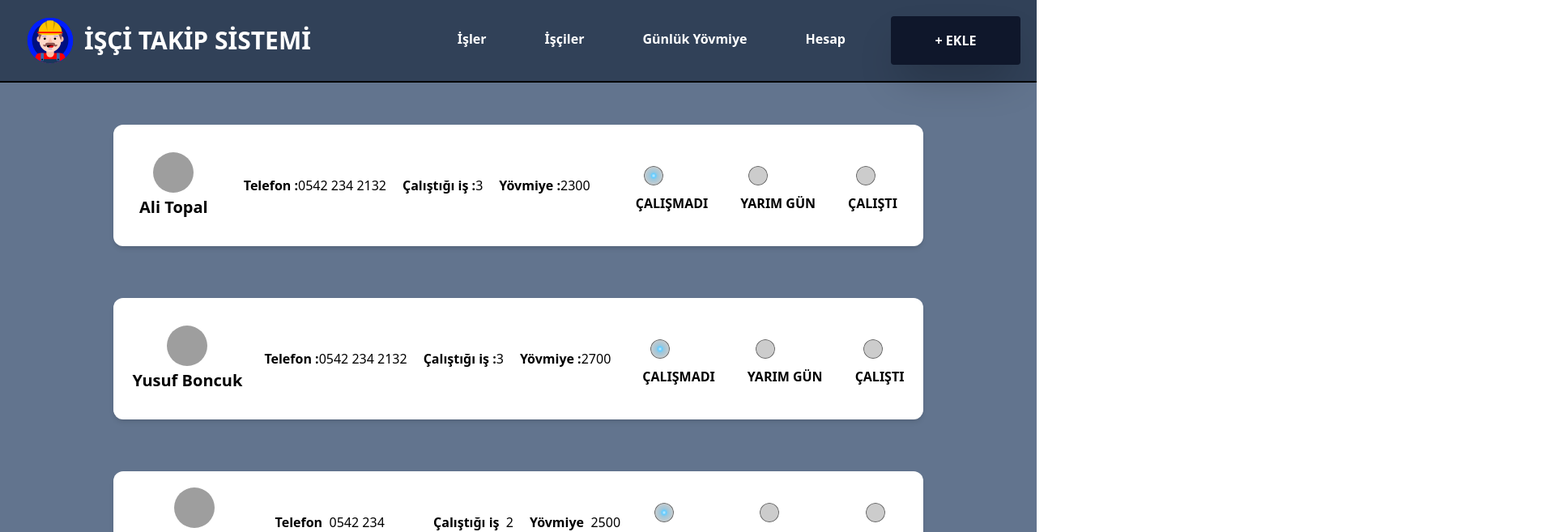
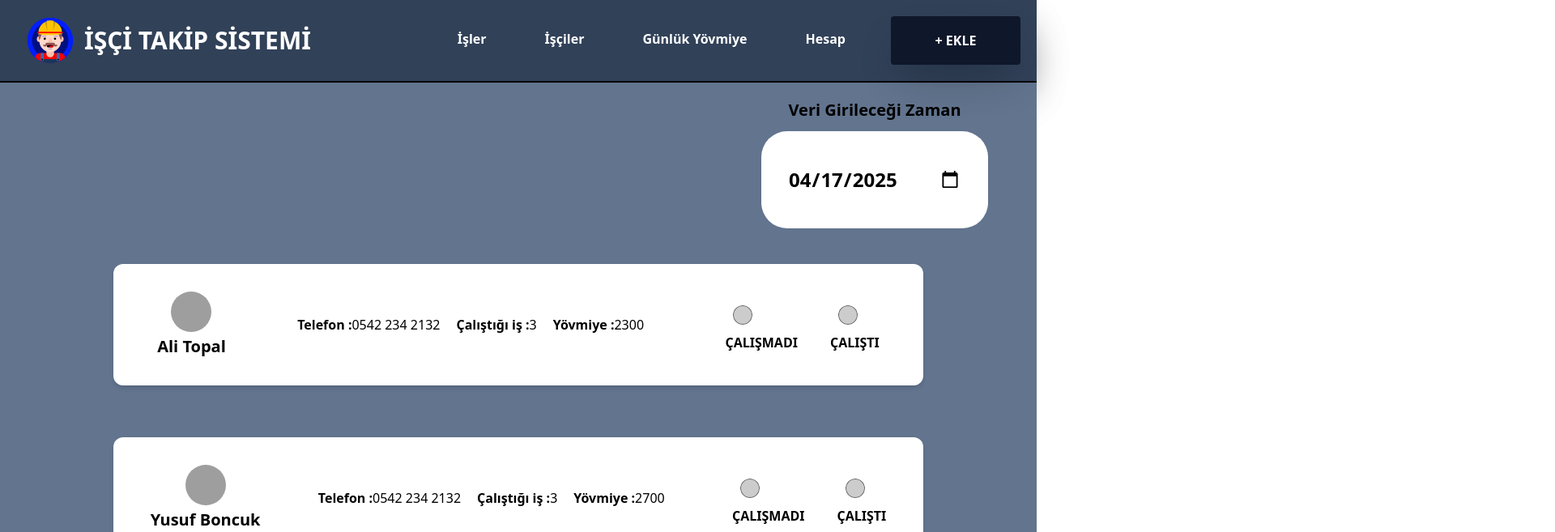
Before and after one commit to zafergnes/isci_takip_sistemi, a React (Vite) app in the folder frontend/: page /worker-input in a window 1280 px wide. Shown: the top 657 px of the page at 81% size, 1920 px wide, since content can reach past the window. Built offline with nearby package versions, Linux system fonts and the light colour scheme; grey boxes are pictures that could not be loaded.

Commit message:
frontend_asama_2_duzeltme

```diff
--- a/frontend/src/components/WorkerInput.jsx
+++ b/frontend/src/components/WorkerInput.jsx
@@ -1,8 +1,15 @@
-import React from 'react'
-import { Link } from 'react-router-dom';
+import React, { useState } from "react";
+import { Link } from "react-router-dom";
 import styled from "styled-components";
 
-const WorkerInput = ({workers}) => {
+const WorkerInput = ({ workers }) => {
+  // 1. State'i tanımla
+  const [selectedOption, setSelectedOption] = useState("");
+
+  // 2. Radio değişim handler'ı
+  const handleRadioChange = (e) => {
+    setSelectedOption(e.target.value);
+  };
   return (
     <>
       <div className="flex justify-center mx-auto p-5">
@@ -36,8 +43,10 @@ const WorkerInput = ({workers}) => {
                         <input
                           name="radio"
                           type="radio"
+                          value="option1"
                           className="input flex"
-                          defaultChecked
+                          checked={selectedOption === "option1"}
+                          onChange={handleRadioChange}
                         />
                         <b>ÇALIŞMADI</b>
                       </fieldset>
@@ -45,18 +54,21 @@ const WorkerInput = ({workers}) => {
 
                     <div>
                       <fieldset id={workers.id}>
-                        <input name="radio" type="radio" className="input" />
-                        <b>YARIM GÜN</b>
-                      </fieldset>
-                    </div>
-
-                    <div>
-                      <fieldset id={workers.id}>
-                        <input name="radio" type="radio" className="input" />
+                        <input
+                          name="radio"
+                          type="radio"
+                          className="input"
+                          value="option2"
+                          checked={selectedOption === "option2"}
+                          onChange={handleRadioChange}
+                        />
                         <b>ÇALIŞTI</b>
                       </fieldset>
                     </div>
                   </form>
+                  {/* verilere erişme */}
+                  {/* {selectedOption === "option1" && <div>çalışmadı</div>}
+                  {selectedOption === "option2" && <div>çalıştı</div>} */}
                 </div>
               </div>
             </StyledWrapper>
@@ -65,7 +77,7 @@ const WorkerInput = ({workers}) => {
       </div>
     </>
   );
-}
+};
 const StyledWrapper = styled.div`
   .input {
     -webkit-appearance: none;
@@ -119,4 +131,4 @@ const StyledWrapper = styled.div`
     background-position: 0 -24px;
   }
 `;
-export default WorkerInput
+export default WorkerInput;
--- a/frontend/src/pages/CreateWork.jsx
+++ b/frontend/src/pages/CreateWork.jsx
@@ -49,17 +49,15 @@ const CreateWork = () => {
           <select
             className="bg-white rounded h-10 my-2 p-2"
             value={newWork.work_status}
-            onChange={(e) => setNewWork({ ...newWork, status: e.target.value })}
+            onChange={(e) =>
+              setNewWork({ ...newWork, work_status: e.target.value })
+            }
           >
-            <option value="1" default disabled>
+            <option value="" default disabled>
               İş Durumu Seç
             </option>
-            {status.map((x, i) => {
-              return (
-                <option key={i} value={x.text}>
-                  {x.text}
-                </option>
-              );
+            {status.map((x) => {
+              return <option value={x.text}>{x.text}</option>;
             })}
           </select>
           <div className="mt-5 justify-end ">
--- a/frontend/src/pages/WorkersInput.jsx
+++ b/frontend/src/pages/WorkersInput.jsx
@@ -1,8 +1,18 @@
-import React from 'react'
+import React, { useState } from "react";
 import styled from "styled-components";
-import WorkerInput from '../components/WorkerInput';
+import WorkerInput from "../components/WorkerInput";
+import Button from "@mui/material/Button";
 
 const WorkersInput = () => {
+  const getTodayDate = () => {
+    const today = new Date();
+    const year = today.getFullYear();
+    const month = String(today.getMonth() + 1).padStart(2, "0"); // Aylar 0-11 arası
+    const day = String(today.getDate()).padStart(2, "0");
+    return `${year}-${month}-${day}`;
+  };
+  const [selectedDate, setSelectedDate] = useState(getTodayDate());
+
   const workers = [
     //fake data
     {
@@ -79,14 +89,34 @@ const WorkersInput = () => {
     },
   ];
   return (
+    <div className="grid sm:grid-cols-2 md:grid-cols-1 gap 5">
+      <div className="m-auto gap-5 text-center w-500">
+        <p className=" font-bold text-xl m-auto mb-3">
+          {" "}
+          Veri Girileceği Zaman{" "}
+        </p>
+        <input
+          type="date"
+          value={selectedDate}
+          onChange={(e) => setSelectedDate(e.target.value)}
+          className="flex items-center justify-center w-70 h-30 m-auto bg-white rounded-4xl text-2xl font-bold mb-3"
+        />
+      </div>
 
-    <div className='grid sm:grid-cols-2 md:grid-cols-1 gap 5'>
-      {
-        workers.map((x,i)=>{
-          return <WorkerInput workers={x}/>
-        })
-      }
-
+      {workers.map((x, i) => {
+        return <WorkerInput workers={x} />;
+      })}
+      <div className="flex justify-center items-center ">
+        <Button
+          onClick={() => {
+            alert("Veriler Girildi");
+          }}
+          className="h-20 w-50  "
+          variant="contained"
+        >
+          <p className=" font-bold text-xl text-gray-900">KAYDET</p>{" "}
+        </Button>
+      </div>
     </div>
   );
 };
@@ -143,4 +173,4 @@ const StyledWrapper = styled.div`
     background-position: 0 -24px;
   }
 `;
-export default WorkersInput
+export default WorkersInput;
```
